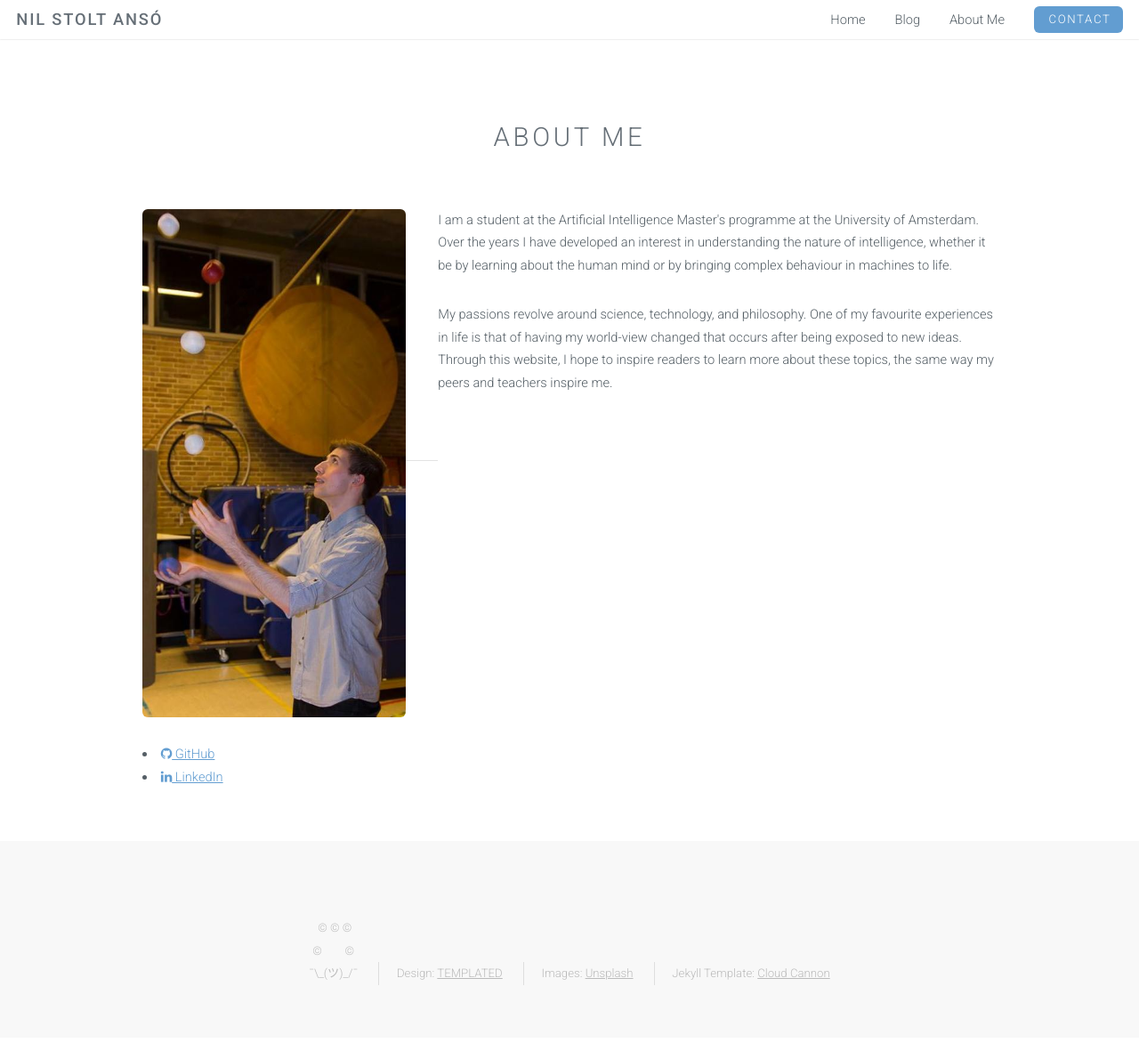
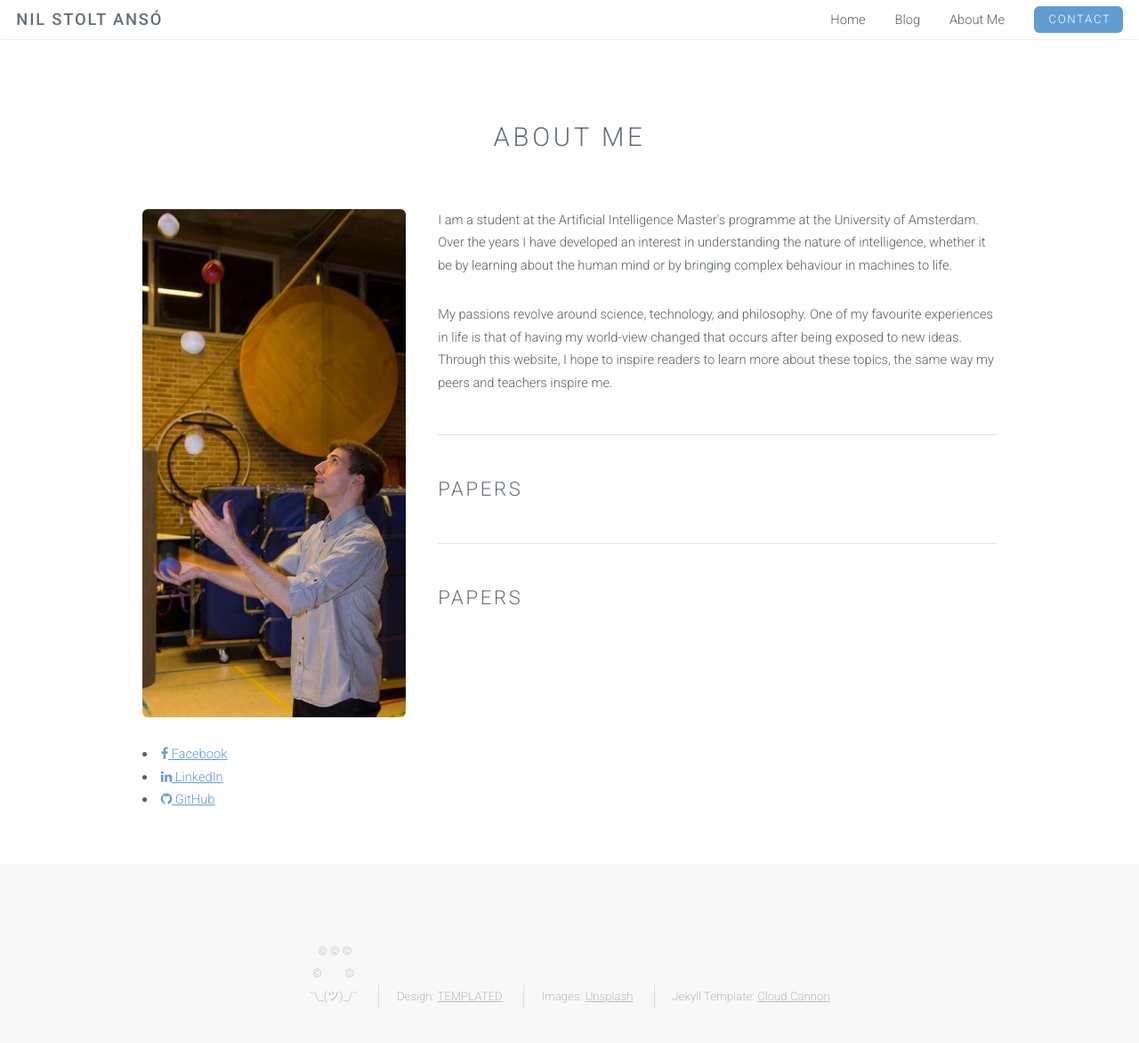
Before and after one commit to NILOIDE/NILOIDE.github.io, a Jekyll site: the page built from About-Me.html, in a window 1280 px wide and 1191 px high. Shown: the top 1172 px of the window at 89% size. Built offline with Jekyll 4.4.1, drawn with Linux system fonts in a browser that asks for light colours.

Commit message:
Added line to about me, moved FA href in head.

```diff
--- a/About-Me.html
+++ b/About-Me.html
@@ -12,10 +12,10 @@
             <div class="4u">
                 <section>
                     <a href="#" class="image fit"><img src="images/dasme_yet_again.jpg" alt="" /></a>
-                    {% if site.github_username %}
+                    {% if site.facebook_username %}
                         <li>
-                            <a href="https://github.com/{{ site.github_username }}">
-                                <i class="fa fa-github"></i> GitHub
+                            <a href="https://www.facebook.com/{{ site.facebook_username }}">
+                                <i class="fa fa-facebook"></i> Facebook
                             </a>
                         </li>
                     {% endif %}
@@ -26,6 +26,13 @@
                             </a>
                         </li>
                     {% endif %}
+                    {% if site.github_username %}
+                        <li>
+                            <a href="https://github.com/{{ site.github_username }}">
+                                <i class="fa fa-github"></i> GitHub
+                            </a>
+                        </li>
+                    {% endif %}
                 </section>
             </div>
             <div class="8u skel-cell-important">
@@ -33,8 +40,16 @@
                     <p>I am a student at the Artificial Intelligence Master's programme at the University of Amsterdam. Over the years I have developed an interest in understanding the nature of intelligence, whether it be by learning about the human mind or by bringing complex behaviour in machines to life.</p>
                     <p>My passions revolve around science, technology, and philosophy. One of my favourite experiences in life is that of having my world-view changed that occurs after being exposed to new ideas. Through this website, I hope to inspire readers to learn more about these topics, the same way my peers and teachers inspire me. </p>
                 </section>
+                <hr />
+                <section>
+                    <h2><a href="#elements" >Papers</a></h2>
+                </section>
+                <hr />
+                <section>
+                    <h2><a href="#elements" >Papers</a></h2>
+                </section>
             </div>
-            <hr />
+
         </div>
     </div>
 </section>
```
